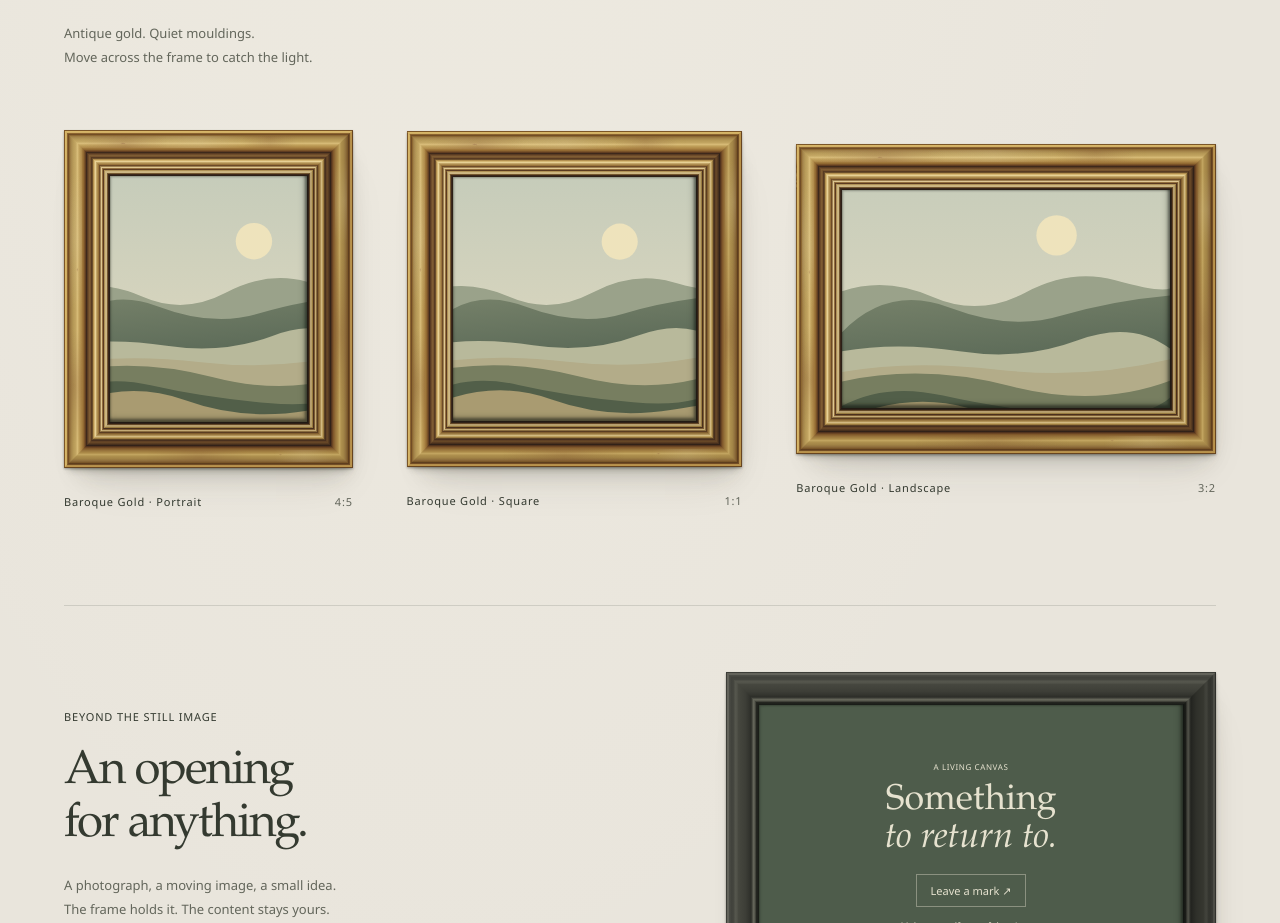
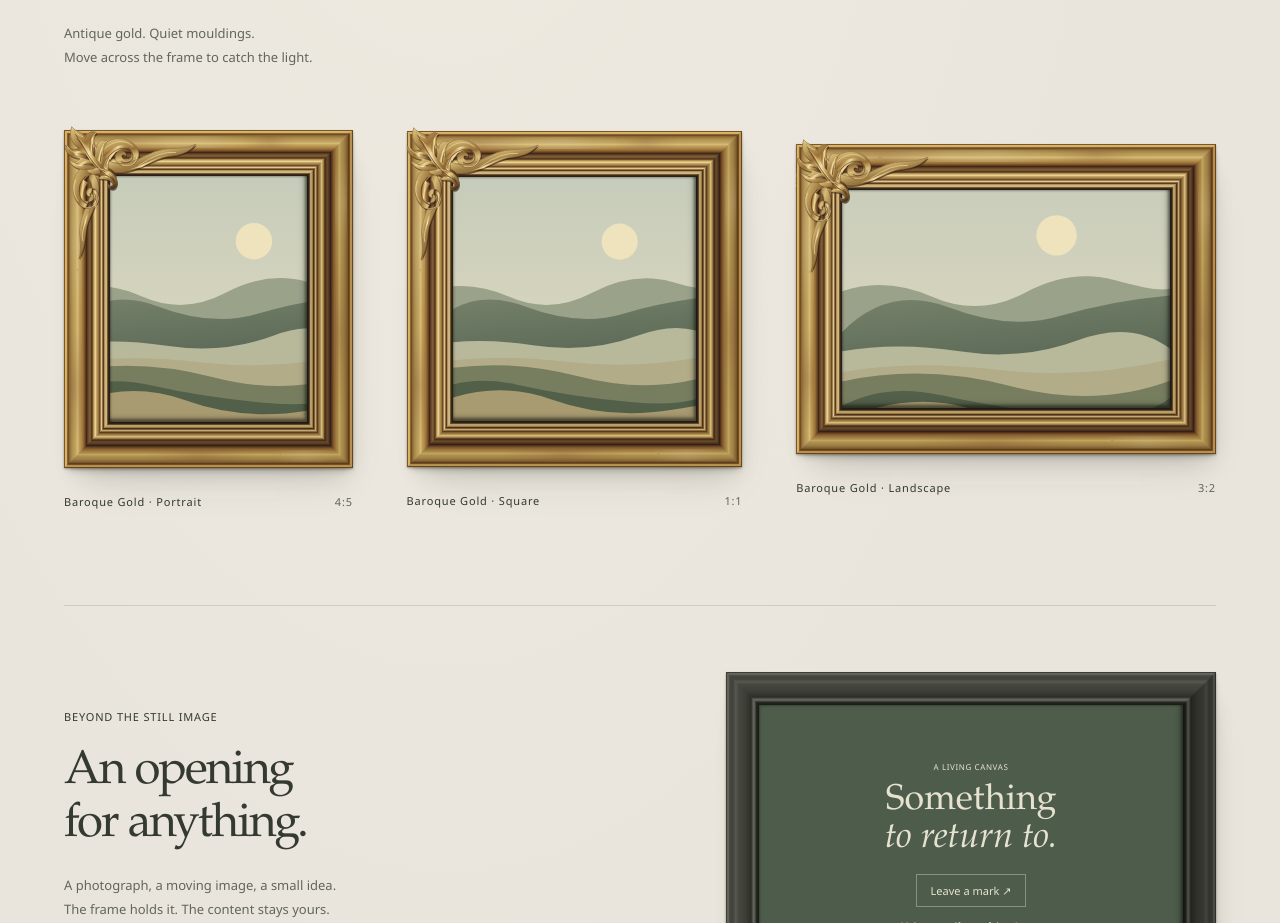
Before and after one commit to nickzonzh/object-studies, a React (Vite) app: page / in a window 1280 px wide. Shown: the part 1075-1998 px from the top of the page. Built offline with nearby package versions, Linux system fonts and the light colour scheme.

Commit message:
feat: add F2B Baroque Gold hero corner

```diff
--- a/src/components/GalleryFrame.tsx
+++ b/src/components/GalleryFrame.tsx
@@ -1,20 +1,23 @@
-import type { CSSProperties, ComponentPropsWithoutRef } from 'react'
+import type { CSSProperties, ComponentPropsWithoutRef, ReactNode } from 'react'
 import './gallery-frame.css'
 
 export type GalleryFrameProps = ComponentPropsWithoutRef<'div'> & {
   variant?: 'prototype' | 'baroque-gold'
   /** Aspect ratio of the content opening, excluding the frame. */
   ratio?: CSSProperties['aspectRatio']
+  /** Decorative overlay; outside the content slot and independent of grid sizing. */
+  decoration?: ReactNode
 }
 
 const slices = ['tl', 'top', 'tr', 'left', 'right', 'bl', 'bottom', 'br'] as const
 
 /** Eight decorative slices and one unmodified, semantic DOM content slot. */
-export function GalleryFrame({ variant = 'prototype', ratio = '4 / 5', children, className = '', style, ...props }: GalleryFrameProps) {
+export function GalleryFrame({ variant = 'prototype', ratio = '4 / 5', children, decoration, className = '', style, ...props }: GalleryFrameProps) {
   return (
     <div {...props} className={`gallery-frame ${className}`} data-variant={variant} style={style}>
       {slices.map(slice => <span key={slice} aria-hidden="true" className={`gallery-frame__slice gallery-frame__${slice}`} />)}
       <div className="gallery-frame__opening" style={{ aspectRatio: ratio }}>{children}</div>
+      {decoration}
     </div>
   )
 }
--- /dev/null
+++ b/src/variants/BaroqueGold/BaroqueCorner.tsx
@@ -0,0 +1,37 @@
+import { useId } from 'react'
+import { masses, folds, cuts, edges } from './cornerGeometry'
+
+/** One top-left study. SVG IDs remain unique when several frames share a page. */
+export function BaroqueCorner() {
+  const id = `carving-${useId().replace(/:/g, '')}`
+  const paint = (name: string) => `url(#${id}-${name})`
+  return <svg className="baroque-corner" viewBox="-8 -8 160 160" aria-hidden="true" focusable="false">
+    <defs>
+      <linearGradient id={`${id}-gold`} x1="0" y1="0" x2=".8" y2="1">
+        <stop stopColor="#f1d98d"/><stop offset=".18" stopColor="#c3a662"/>
+        <stop offset=".38" stopColor="#98703a"/><stop offset=".5" stopColor="#d8bc78"/>
+        <stop offset=".66" stopColor="#a18148"/><stop offset=".84" stopColor="#86602b"/><stop offset="1" stopColor="#49301d"/>
+      </linearGradient>
+      <linearGradient id={`${id}-fold`} x1="0" y1="0" x2="1" y2=".35">
+        <stop stopColor="#634021"/><stop offset=".28" stopColor="#ac8039"/>
+        <stop offset=".48" stopColor="#efdaa0"/><stop offset=".64" stopColor="#c0a05a"/><stop offset="1" stopColor="#6b4828"/>
+      </linearGradient>
+      <g id={`${id}-body`}>{masses.map((d, i) => <path key={i} d={d}/>)}</g>
+      <g id={`${id}-edges`}>{edges.map((d, i) => <path key={i} d={d}/>)}</g>
+    </defs>
+    {/* Solid offset geometry supplies directional contact, never a halo/filter. */}
+    <use href={`#${id}-body`} transform="translate(.9 1.5)" fill="#302118" opacity=".65"/>
+    <use href={`#${id}-body`} transform="translate(-.35 -.45)" fill="#dfc894" opacity=".55"/>
+    <g fill={paint('gold')} stroke="#6b4828" strokeWidth=".45" strokeLinejoin="round">
+      {masses.map((d, i) => <path key={i} d={d}/>)}
+    </g>
+    <g fill={paint('fold')}>{folds.map((d, i) => <path key={i} d={d}/>)}</g>
+    <g fill="none" stroke="#49301d" strokeWidth=".85" strokeLinecap="round" opacity=".8">
+      {cuts.map((d, i) => <path key={i} d={d}/>)}
+    </g>
+    <use className="baroque-corner__light" href={`#${id}-edges`} fill="none" stroke="#fff0bb" strokeWidth=".85" strokeLinecap="round"/>
+    <use className="baroque-corner__return" href={`#${id}-edges`} transform="translate(.55 .8)" fill="none" stroke="#efc878" strokeWidth=".65"/>
+    {/* Sparse bole only on exposed crown tips; cavities keep their stable brown. */}
+    <path className="baroque-corner__micro" d="M10 0 l2 2 M5 21 l1.5 1.2 M45 13 l-1.4 1.3" fill="none" stroke="#794630" strokeWidth=".65" opacity=".65"/>
+  </svg>
+}
--- a/src/variants/BaroqueGold/BaroqueGold.tsx
+++ b/src/variants/BaroqueGold/BaroqueGold.tsx
@@ -1,18 +1,21 @@
 import { useEffect, useRef } from 'react'
 import { GalleryFrame, type GalleryFrameProps } from '../../components/GalleryFrame'
 import './baroque.css'
+import { BaroqueCorner } from './BaroqueCorner'
 
 /** A stationary shell: only the raised gilding responds to a fine pointer. */
-export function BaroqueGold({ onPointerMove, onPointerLeave, onPointerCancel, ...props }: Omit<GalleryFrameProps, 'variant'>) {
+export function BaroqueGold({ onPointerMove, onPointerLeave, onPointerCancel, ...props }: Omit<GalleryFrameProps, 'variant' | 'decoration'>) {
   const pending = useRef<number | null>(null)
   const reset = (element: HTMLDivElement) => {
     if (pending.current !== null) cancelAnimationFrame(pending.current)
     pending.current = null
     element.style.removeProperty('--light-x')
     element.style.removeProperty('--light-y')
+    element.style.removeProperty('--relief-light')
+    element.style.removeProperty('--relief-return')
   }
   useEffect(() => () => { if (pending.current !== null) cancelAnimationFrame(pending.current) }, [])
-  return <GalleryFrame {...props} variant="baroque-gold"
+  return <GalleryFrame {...props} variant="baroque-gold" decoration={<BaroqueCorner />}
     onPointerMove={event => {
       onPointerMove?.(event)
       if (event.defaultPrevented || event.pointerType === 'touch' || matchMedia('(prefers-reduced-motion: reduce)').matches) return
@@ -24,6 +27,8 @@ export function BaroqueGold({ onPointerMove, onPointerLeave, onPointerCancel, ..
       pending.current = requestAnimationFrame(() => {
         element.style.setProperty('--light-x', `${18 + x * 46}%`)
         element.style.setProperty('--light-y', `${8 + y * 44}%`)
+        element.style.setProperty('--relief-light', `${.18 + (1 - (x + y) / 2) * .64}`)
+        element.style.setProperty('--relief-return', `${.08 + (x + y) / 2 * .32}`)
         pending.current = null
       })
     }}
--- a/src/variants/BaroqueGold/baroque.css
+++ b/src/variants/BaroqueGold/baroque.css
@@ -57,3 +57,23 @@
 @media (prefers-reduced-motion: reduce) {
   .gallery-frame[data-variant='baroque-gold'] { --light-x: 26% !important; --light-y: 16% !important; }
 }
+
+/* 50 SVG units = one frame width. An absolute square prevents ratio distortion.
+   Roots end on the 29% crown; only the folded heel crosses the opening edge. */
+.baroque-corner {
+  position: absolute;
+  left: calc(var(--frame-width) * -.16);
+  top: calc(var(--frame-width) * -.16);
+  width: calc(var(--frame-width) * 3.2);
+  height: calc(var(--frame-width) * 3.2);
+  z-index: 3;
+  overflow: visible;
+  pointer-events: none;
+}
+.baroque-corner__light { opacity: var(--relief-light, .65); }
+.baroque-corner__return { opacity: var(--relief-return, .12); }
+@media (max-width: 600px) { .baroque-corner__micro { opacity: .3; } }
+@media (prefers-reduced-motion: reduce) {
+  .baroque-corner__light { opacity: .65; }
+  .baroque-corner__return { opacity: .12; }
+}
--- /dev/null
+++ b/src/variants/BaroqueGold/cornerGeometry.ts
@@ -0,0 +1,45 @@
+/** F2B: authored in moulding units (50 units = one frame thickness).
+ * Unequal rail scrolls cradle a diagonal acanthus. No mirrored corner instances.
+ * Closed masses are reused for contact relief, body and gilded edge catches. */
+export const masses = [
+  // Horizontal scroll: a broad rolled shoulder dwindles into a buried rail tongue.
+  'M30 31 C42 8 60 5 73 13 C86 21 82 37 70 39 C59 41 52 32 57 25 C61 20 68 23 67 28 C64 25 61 27 63 30 C67 36 76 30 73 24 C68 14 51 20 45 31 C65 45 86 26 103 22 C116 18 126 22 143 15 C132 29 116 27 107 30 C87 36 65 54 45 42 Z',
+  // Left scroll deliberately has a longer neck and tighter return.
+  'M29 33 C9 43 5 62 13 77 C21 90 35 85 37 75 C39 66 31 60 26 64 C22 68 25 73 29 72 C26 69 29 67 31 70 C35 76 26 81 21 75 C12 64 22 49 32 47 C46 65 30 86 25 103 C22 115 24 126 16 140 C20 123 15 116 17 104 C20 84 37 66 27 53 Z',
+  // Primary acanthus: broad serrated lobes, recurved crown, narrow rooted heel.
+  'M53 56 C42 52 34 46 26 42 C15 44 8 39 5 33 C12 36 15 33 17 31 C5 29 0 23 1 16 C8 22 13 21 16 19 C7 14 5 5 8 -4 C12 2 20 1 23 8 C25 1 32 0 35 3 C29 8 32 15 35 19 C36 11 42 9 47 12 C42 16 42 23 43 28 C46 22 51 23 55 26 C49 31 47 36 48 41 C55 44 59 50 53 56 Z',
+  // Fold that wraps the lower shoulder and turns back toward the opening.
+  'M31 42 C36 39 43 40 49 44 C57 49 60 58 55 63 C51 66 46 62 48 59 C50 62 54 60 52 57 C48 51 41 55 37 52 C40 51 42 48 39 47 C32 49 26 47 24 43 Z',
+] as const
+
+export const folds = [
+  'M11 3 C17 10 22 12 27 21 C32 29 40 42 52 53 C39 47 27 35 23 25 C20 16 16 12 11 3 Z',
+  'M5 18 C12 24 18 21 23 25 L28 33 C18 28 12 31 5 18 Z',
+  'M10 34 C17 38 21 32 28 33 L34 40 C23 36 21 44 10 34 Z',
+  'M34 5 C29 14 36 19 33 29 L28 24 C26 13 28 8 34 5 Z',
+  'M46 14 C39 23 45 29 40 37 L35 31 C40 26 36 20 46 14 Z',
+  'M53 27 C44 36 50 39 47 44 L42 40 C45 33 45 30 53 27 Z',
+  'M39 43 C49 45 57 52 55 59 C52 51 45 52 39 48 Z',
+  'M44 29 C52 15 66 13 73 21 C61 17 53 25 50 32 Z',
+  'M19 53 C12 65 17 77 24 79 C17 69 22 61 26 57 Z',
+  'M69 43 C90 37 104 25 125 25 C105 28 97 34 84 40 Z',
+  'M29 84 C24 100 18 112 20 122 C17 105 22 95 29 84 Z',
+] as const
+
+export const cuts = [
+  'M14 9 C25 22 27 36 48 50',
+  'M15 25 Q21 25 26 30 M20 38 Q26 35 31 37',
+  'M31 15 Q30 24 33 28 M41 23 Q39 31 39 34',
+  'M48 30 Q44 36 45 40 M41 48 Q51 49 55 56',
+  'M47 30 C55 18 70 16 74 25 C77 33 68 38 62 34',
+  'M23 50 C12 61 16 76 23 79 C31 83 37 75 33 69',
+] as const
+
+export const edges = [
+  'M9 -2 Q12 4 20 7 M3 17 Q7 25 17 25 M7 34 Q13 40 21 38',
+  'M34 3 Q27 9 32 18 M46 12 Q39 16 41 26 M53 26 Q47 30 47 36',
+  'M15 8 C25 17 26 34 49 50 M33 42 Q44 40 51 49',
+  'M44 20 C54 10 67 10 74 17 M79 28 C78 36 73 40 63 38',
+  'M12 54 Q7 66 15 77 M24 84 Q37 84 37 73',
+  'M81 38 Q104 22 121 24 M23 99 Q18 111 20 120',
+] as const
```
Also changed, not shown: 2 other files (tests, documents, lock files or other folders).
